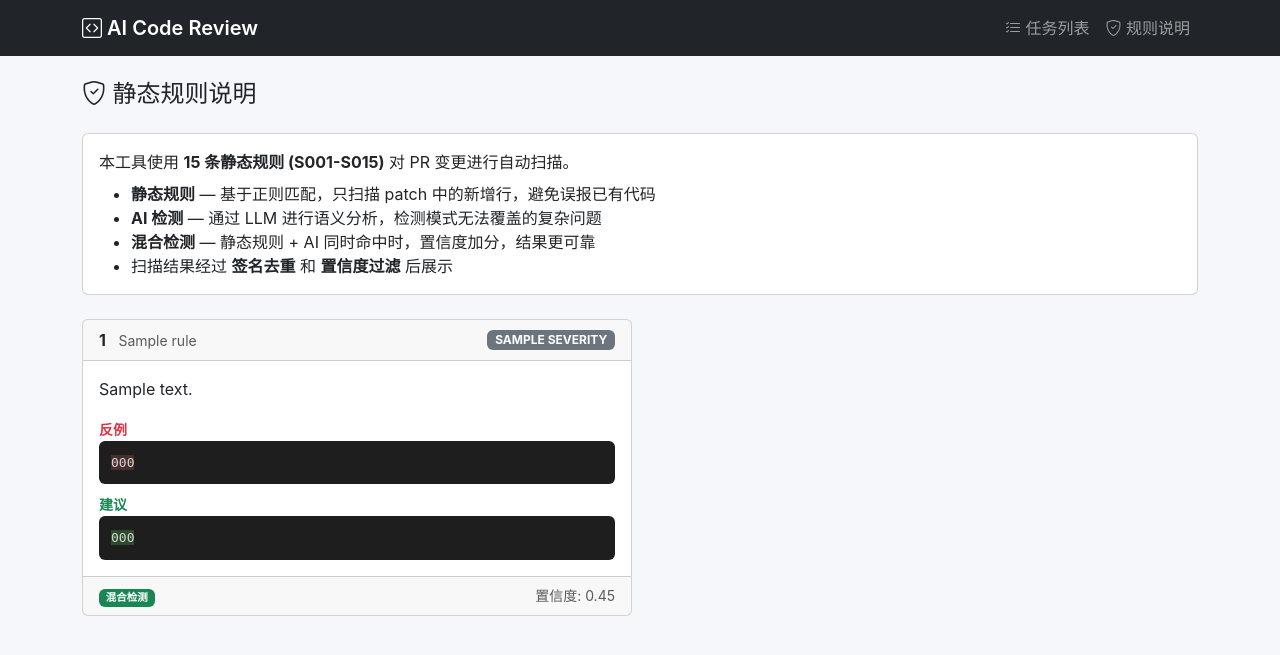
After one commit to HuLi-12/ai-pre-review, a FastAPI app: template templates/rules.html in a window 1280 px wide. The commit adds this page. Shown: the top 655 px of the page. Run offline with FastAPI, Linux system fonts and the light colour scheme; the template is opened without the code that fills it: most values are stand-ins (such as "Sample title", 1, 10 or a date in 2020).

Commit message:
feat: 静态规则说明页面
- 新增 /rules 页面展示 15 条规则 (S001-S015)
- 每条规则含编号、严重级别、说明、反例与建议代码
- 标注检测方式 (静态规则/AI 检测/混合检测) 和置信度
- 导航栏添加"规则说明"入口

```diff
--- a/main.py
+++ b/main.py
@@ -56,7 +56,8 @@ def task_history(request: Request, page: int = 1, q: str = "", status: str = "")
         tasks = query.order_by(PRReviewTask.created_at.desc()).offset(offset).limit(per_page).all()
         statuses = ["PENDING", "DONE", "FAILED", "FETCHING_PR", "BUILDING_CONTEXT",
                      "STATIC_SCAN", "AI_PR_SUMMARY", "AI_FILE_REVIEW", "AI_CROSS_FILE",
-                     "MERGING_RESULTS", "GENERATING_REPORT", "COMMENTED"]
+                     "MERGING_RESULTS", "GENERATING_REPORT", "COMMENTED",
+                     "COMMENT_UPDATED", "COMMENT_FAILED"]
 
         return templates.TemplateResponse("task_history.html", {
             "request": request,
@@ -70,6 +71,28 @@ def task_history(request: Request, page: int = 1, q: str = "", status: str = "")
         })
     finally:
         db.close()
+
+
+@app.get("/rules", response_class=HTMLResponse)
+def rules_page(request: Request):
+    rules = [
+        {"id": "S001", "name": "hardcoded_print", "severity": "high", "description": "检测遗留的调试输出语句，如 print、console.log、System.out.println 等。这些语句不应出现在生产代码中。", "detection": "static", "bad_code": 'print("debug:", data)\nconsole.log("user:", user)', "good_code": "import logging\nlogger = logging.getLogger(__name__)\nlogger.debug(\"user: %s\", user)"},
+        {"id": "S002", "name": "todo_fixme", "severity": "low", "description": "检测代码中遗留的 TODO 或 FIXME 注释。建议在合并前确认这些待办项是否已处理。", "detection": "static", "bad_code": "# TODO: handle edge case\n// FIXME: this is a hack", "good_code": "# 已处理或创建 Issue 跟踪"},
+        {"id": "S003", "name": "empty_catch", "severity": "high", "description": "检测空的 catch 块。异常被静默吞掉会导致难以排查的 Bug，至少应记录异常信息。", "detection": "static", "bad_code": "try:\n    do_something()\nexcept Exception:\n    pass", "good_code": "try:\n    do_something()\nexcept Exception as e:\n    logger.error(\"failed: %s\", e)"},
+        {"id": "S004", "name": "sensitive_log", "severity": "high", "description": "检测是否在日志中记录了敏感信息（密码、密钥、Token 等）。避免将凭据写入日志。", "detection": "static", "bad_code": 'logger.info("password: %s", password)', "good_code": 'logger.info("login success: user=%s", user)'},
+        {"id": "S005", "name": "hardcoded_password", "severity": "critical", "description": "检测硬编码的密码、密钥或 API Token。凭据应通过环境变量或密钥管理服务注入。", "detection": "static", "bad_code": 'password = "123456"\napi_key = "sk-xxxxx"', "good_code": "password = os.getenv(\"DB_PASSWORD\")\napi_key = os.getenv(\"API_KEY\")"},
+        {"id": "S006", "name": "missing_null_check", "severity": "medium", "description": "检测方法调用结果是否缺少空值检查。由 AI 分析调用链判断可能为空的返回值。", "detection": "ai", "bad_code": "user = get_user(id)\nuser.name  # user may be None", "good_code": "user = get_user(id)\nif user:\n    print(user.name)"},
+        {"id": "S007", "name": "large_method", "severity": "medium", "description": "检测被 PR 修改的方法是否过长（超过 80 行）。过长的方法应当拆分为多个小函数。", "detection": "static", "bad_code": "# > 80 lines in one method", "good_code": "# Split into smaller helper functions"},
+        {"id": "S008", "name": "missing_auth_check", "severity": "high", "description": "检测新增的 API 端点是否缺少身份验证/授权注解。所有新 API 应确保有权限控制。", "detection": "static", "bad_code": "@app.post(\"/admin/delete\")\ndef delete_user():  # no auth!", "good_code": "@app.post(\"/admin/delete\")\n@require_auth\ndef delete_user():"},
+        {"id": "S009", "name": "missing_validation", "severity": "medium", "description": "检测新增 API 端点是否缺少参数校验注解（@Valid、@NotNull 等）。", "detection": "static", "bad_code": "@app.post(\"/user\")\ndef create_user(name: str):  # no validation", "good_code": "@app.post(\"/user\")\ndef create_user(@NotBlank name: str):"},
+        {"id": "S010", "name": "broad_exception", "severity": "high", "description": "检测是否捕获了过于宽泛的异常（Exception 或 Throwable）。应捕获具体异常类型。", "detection": "static", "bad_code": "try:\n    process()\nexcept Exception:\n    pass", "good_code": "try:\n    process()\nexcept ValueError:\n    handle_value_error()"},
+        {"id": "S011", "name": "loop_db_call", "severity": "high", "description": "检测循环体内是否包含数据库查询或 API 调用，可能导致 N+1 性能问题。", "detection": "static", "bad_code": "for user_id in ids:\n    user = db.query(User).get(user_id)", "good_code": "users = db.query(User).filter(User.id.in_(ids)).all()"},
+        {"id": "S012", "name": "no_pagination", "severity": "medium", "description": "检测列表查询接口是否缺少分页或 LIMIT 限制。无分页的查询可能导致性能问题或 OOM。", "detection": "ai", "bad_code": "@app.get(\"/users\")\ndef list_users():\n    return db.query(User).all()", "good_code": "@app.get(\"/users\")\ndef list_users(page: int, size: int):\n    return db.query(User).offset(page).limit(size).all()"},
+        {"id": "S013", "name": "transaction_risk", "severity": "high", "description": "检测一个方法内多次数据库写操作但缺少事务包裹。多步写入应放在同一事务中。", "detection": "ai", "bad_code": "def transfer():\n    db.execute(\"UPDATE account SET ...\")\n    db.execute(\"UPDATE account SET ...\")", "good_code": "def transfer():\n    with db.transaction():\n        db.execute(\"UPDATE account SET ...\")\n        db.execute(\"UPDATE account SET ...\")"},
+        {"id": "S014", "name": "unsafe_delete_or_update", "severity": "critical", "description": "检测 SQL 的 DELETE/UPDATE 语句是否缺少 WHERE 条件。无条件的更新/删除可能导致数据丢失。", "detection": "static", "bad_code": "DELETE FROM users\nUPDATE account SET balance = 0", "good_code": "DELETE FROM users WHERE id = ?\nUPDATE account SET balance = 0 WHERE id = ?"},
+        {"id": "S015", "name": "test_missing", "severity": "medium", "description": "核心源码文件变更但对应的测试文件未更新。建议为新增/修改的逻辑补充测试用例。", "detection": "ai", "bad_code": "Modified: src/service.py  (no test update)", "good_code": "Modified: src/service.py, tests/test_service.py"},
+    ]
+    return templates.TemplateResponse("rules.html", {"request": request, "rules": rules})
 
 
 @app.get("/tasks/{task_id}", response_class=HTMLResponse)
--- a/templates/base.html
+++ b/templates/base.html
@@ -38,6 +38,9 @@
                 <a class="nav-link" href="/tasks">
                     <i class="bi bi-list-check"></i> 任务列表
                 </a>
+                <a class="nav-link" href="/rules">
+                    <i class="bi bi-shield-check"></i> 规则说明
+                </a>
             </div>
         </div>
     </nav>
--- /dev/null
+++ b/templates/rules.html
@@ -0,0 +1,76 @@
+{% extends "base.html" %}
+{% block title %}规则说明 - AI Code Review{% endblock %}
+{% block content %}
+<h4 class="mb-4"><i class="bi bi-shield-check"></i> 静态规则说明</h4>
+
+<div class="row mb-4">
+    <div class="col-12">
+        <div class="card">
+            <div class="card-body">
+                <p class="mb-2">本工具使用 <strong>15 条静态规则 (S001-S015)</strong> 对 PR 变更进行自动扫描。</p>
+                <ul class="mb-0">
+                    <li><strong>静态规则</strong> — 基于正则匹配，只扫描 patch 中的新增行，避免误报已有代码</li>
+                    <li><strong>AI 检测</strong> — 通过 LLM 进行语义分析，检测模式无法覆盖的复杂问题</li>
+                    <li><strong>混合检测</strong> — 静态规则 + AI 同时命中时，置信度加分，结果更可靠</li>
+                    <li>扫描结果经过 <strong>签名去重</strong> 和 <strong>置信度过滤</strong> 后展示</li>
+                </ul>
+            </div>
+        </div>
+    </div>
+</div>
+
+<div class="row g-3">
+    {% for rule in rules %}
+    <div class="col-md-6">
+        <div class="card h-100">
+            <div class="card-header d-flex justify-content-between align-items-center">
+                <span>
+                    <strong>{{ rule.id }}</strong>
+                    <span class="ms-2 text-muted small">{{ rule.name }}</span>
+                </span>
+                <span class="badge {% if rule.severity == 'critical' %}bg-danger{% elif rule.severity == 'high' %}bg-warning text-dark{% elif rule.severity == 'medium' %}bg-info text-dark{% else %}bg-secondary{% endif %}">
+                    {{ rule.severity | upper }}
+                </span>
+            </div>
+            <div class="card-body">
+                <p class="card-text">{{ rule.description }}</p>
+                {% if rule.bad_code %}
+                <div class="mb-2">
+                    <small class="text-danger fw-bold">反例</small>
+                    <pre class="code-block mb-0"><span class="diff-del">{{ rule.bad_code }}</span></pre>
+                </div>
+                {% endif %}
+                {% if rule.good_code %}
+                <div>
+                    <small class="text-success fw-bold">建议</small>
+                    <pre class="code-block mb-0"><span class="diff-add">{{ rule.good_code }}</span></pre>
+                </div>
+                {% endif %}
+            </div>
+            <div class="card-footer d-flex justify-content-between align-items-center">
+                <small class="text-muted">
+                    {% if rule.detection == "static" %}
+                    <span class="badge bg-secondary">静态规则</span>
+                    {% elif rule.detection == "ai" %}
+                    <span class="badge bg-primary">AI 检测</span>
+                    {% else %}
+                    <span class="badge bg-success">混合检测</span>
+                    {% endif %}
+                </small>
+                <small class="text-muted">
+                    {% if rule.id in ("S005", "S014") %}
+                    置信度: <strong>0.85</strong> (确定性规则)
+                    {% elif rule.severity == "critical" %}
+                    置信度: 0.75
+                    {% elif rule.severity == "high" %}
+                    置信度: 0.65
+                    {% else %}
+                    置信度: 0.45
+                    {% endif %}
+                </small>
+            </div>
+        </div>
+    </div>
+    {% endfor %}
+</div>
+{% endblock %}
```
